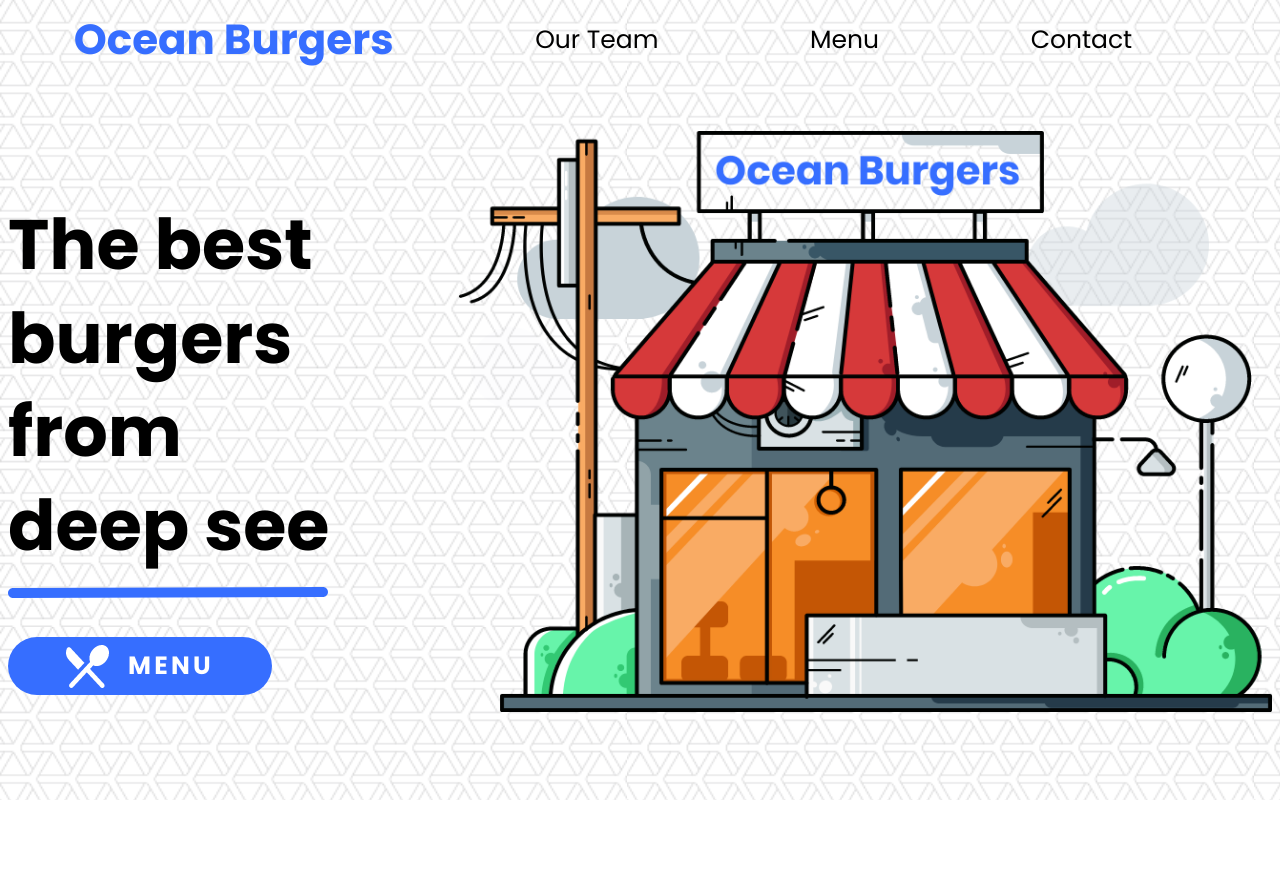
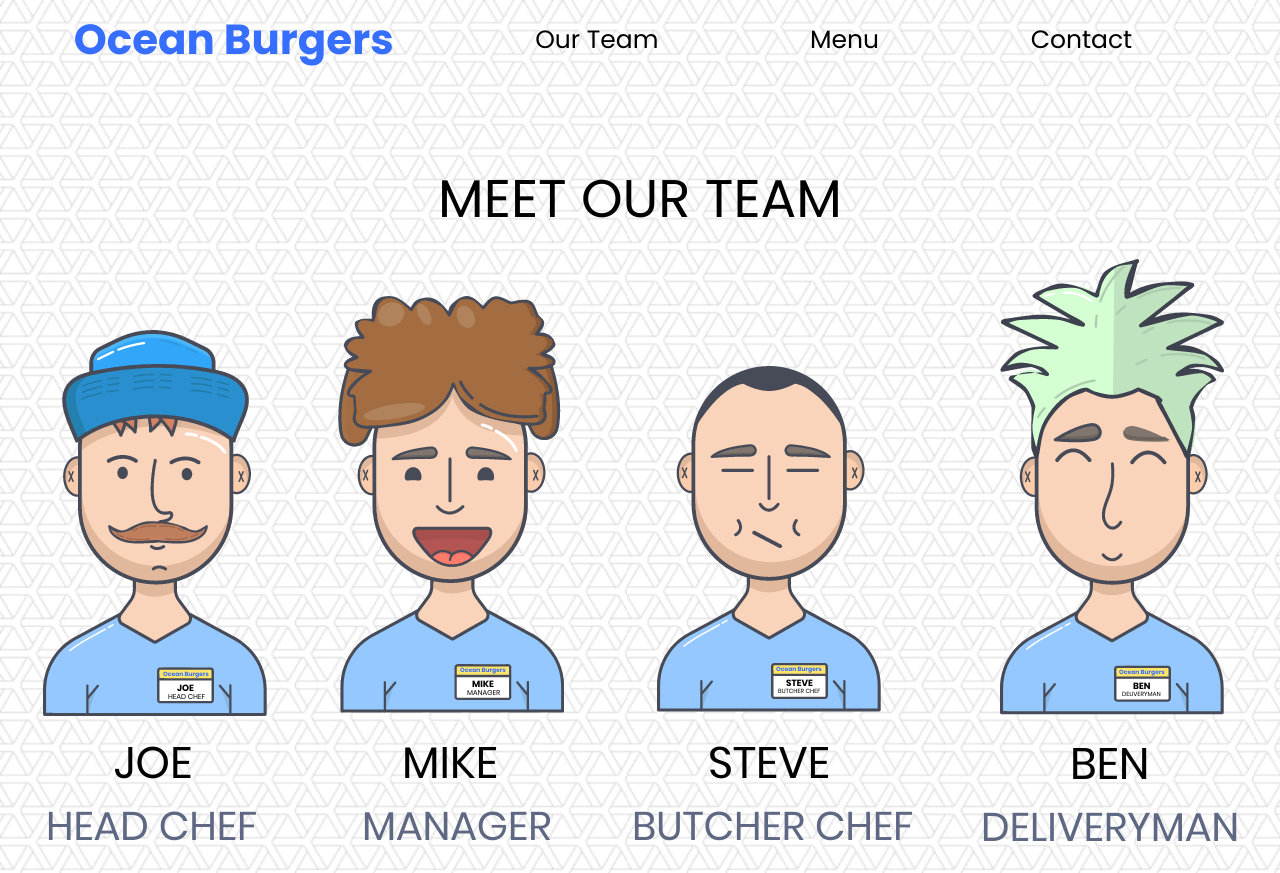
Before and after one commit to andreyoch/restaurant_page, a website built with webpack: page dist/index.html in a window 1280 px wide. Before the commit the page ends 800 px from the top, so only its background shows below. Built offline with nearby package versions, Linux system fonts and the light colour scheme.

Commit message:
Do Our team page

```diff
--- a/dist/css/style.css
+++ b/dist/css/style.css
@@ -2,6 +2,9 @@ html {
   background-image: url('../img/Background.png');
   --main-font: Poppins, Arial;
   --main-color: #366eff;
+}
+.main-page {
+  display: none;
 }
 .content {
   max-width: 1200px;
@@ -114,3 +117,25 @@ html {
     display: none;
   }
 }
+
+.team {
+  margin-top: 88px;
+}
+.team_subtitle {
+  text-align: center;
+  color: #000000;
+  font-family: var(--main-font);
+  font-size: 53px;
+  font-style: normal;
+  text-transform: uppercase;
+}
+.team_row {
+  display: flex;
+  align-items: baseline;
+  justify-content: space-around;
+  flex-wrap: wrap;
+}
+
+.team_row_container {
+  margin: 20px;
+}
--- a/dist/index.html
+++ b/dist/index.html
@@ -13,15 +13,15 @@
   </head>
   <body>
     <div class="container">
+      <header class="main-page_header header">
+        <span class="header_logo">Ocean Burgers</span>
+        <a id="our-team" href="#" class="header_link">Our Team</a>
+        <a id="menu" href="#" class="header_link">Menu</a>
+        <a id="contact" href="#" class="header_link">Contact</a>
+      </header>
       <div id="content">
         <!-- Main page-->
         <div class="main-page">
-          <header class="main-page_header header">
-            <span class="header_logo">Ocean Burgers</span>
-            <a id="our-team" href="#" class="header_link">Our Team</a>
-            <a id="menu" href="#" class="header_link">Menu</a>
-            <a id="contact" href="#" class="header_link">Contact</a>
-          </header>
           <div class="main-page_row">
             <div class="main-page_title-row">
               <h1 class="main-page-title">
@@ -46,6 +46,15 @@
             </div>
           </div>
         </div>
+        <div class="team">
+          <div class="team_subtitle">meet our team</div>
+          <div class="team_row">
+            <div class="team_row_container"><img src="img/joe.png" alt="" /></div>
+            <div class="team_row_container"><img src="img/mike.png" alt="" /></div>
+            <div class="team_row_container"><img src="img/steve.png" alt="" /></div>
+            <div class="team_row_container"><img src="img/ben.png" alt="" /></div>
+          </div>
+        </div>
       </div>
     </div>
     <script src="main.js"></script>
```
Also changed, not shown: dist/img/ben.png (added), dist/img/joe.png (added), dist/img/mike.png (added), dist/img/steve.png (added).
